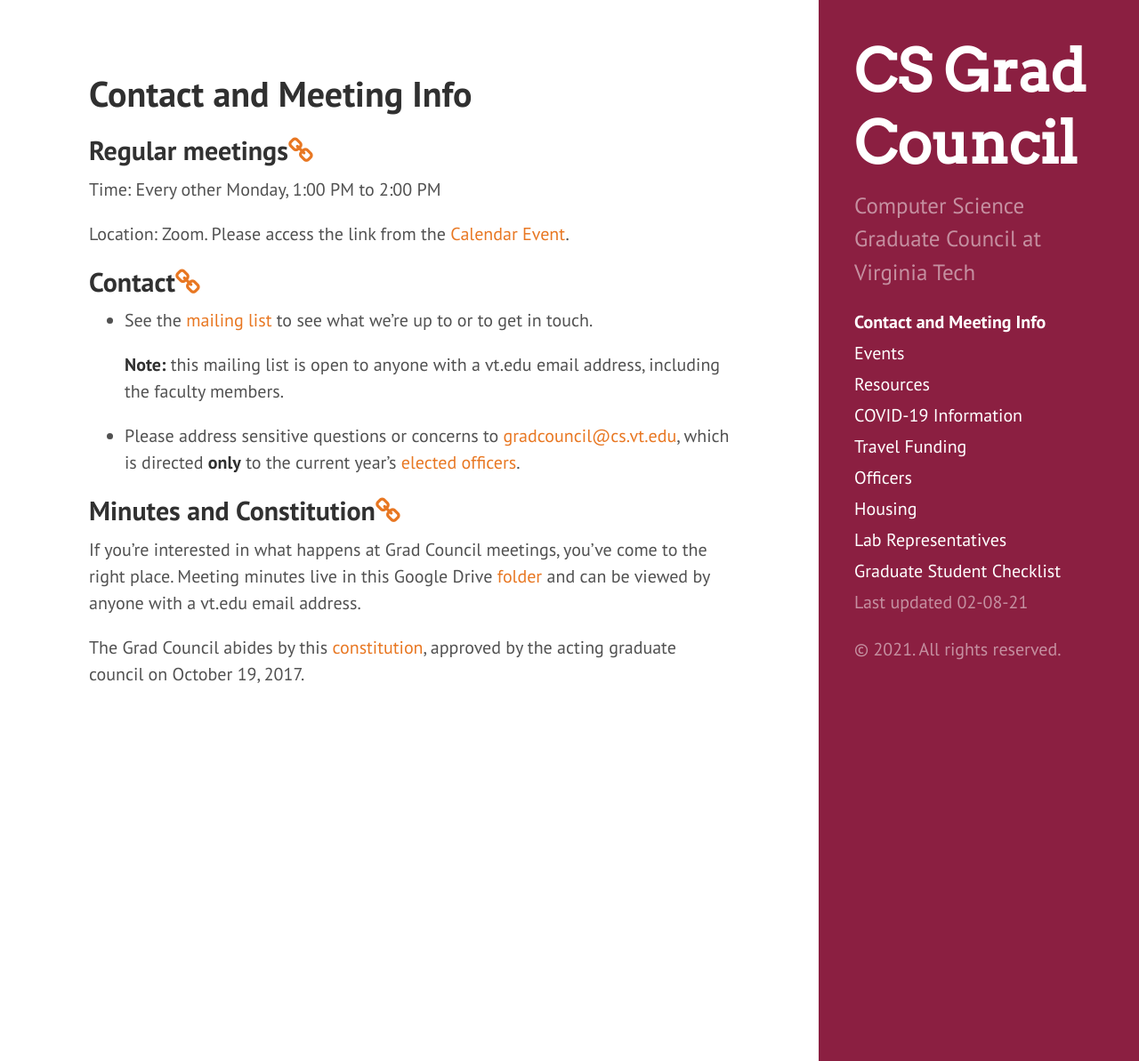
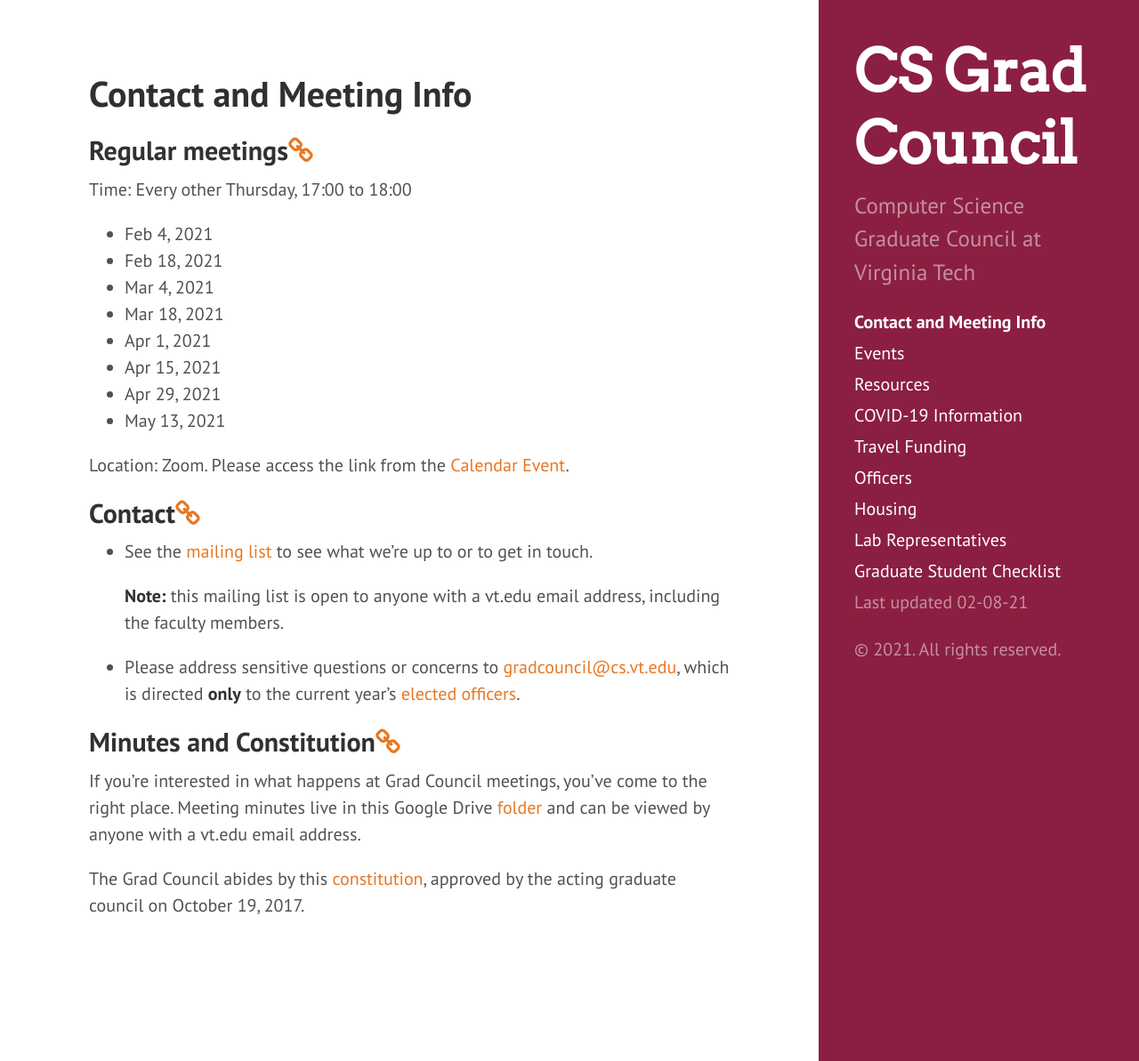
Before and after one commit to CSGraduateCouncil-VirginiaTech/csgc-website, a Jekyll site: the page built from meetings.md, in a window 1280 px wide and 1193 px high. Shown: the whole window at 89% size. Built offline with Jekyll 4.4.1, drawn with Linux system fonts in a browser that asks for light colours.

Commit message:
Update meetings.md
Add the new semester's Meeting schedule

```diff
--- a/meetings.md
+++ b/meetings.md
@@ -5,7 +5,16 @@
 ---
 
 ## <a name="Regularmeetings"></a>Regular meetings<a href="#Regularmeetings"><i class="fa fa-link" aria-hidden="true"></i></a>
-Time: Every other Monday, 1:00 PM to 2:00 PM
+Time: Every other Thursday, 17:00 to 18:00
+* Feb 4, 2021
+* Feb 18, 2021
+* Mar 4, 2021
+* Mar 18, 2021
+* Apr 1, 2021
+* Apr 15, 2021
+* Apr 29, 2021
+* May 13, 2021
+
 
 Location: Zoom. Please access the link from the [Calendar Event](https://calendar.google.com/calendar?cid=dnQuZWR1X240bnQ0aGdlNTBrdjdqajFjZDN1NzllaW1rQGdyb3VwLmNhbGVuZGFyLmdvb2dsZS5jb20).
 
```
